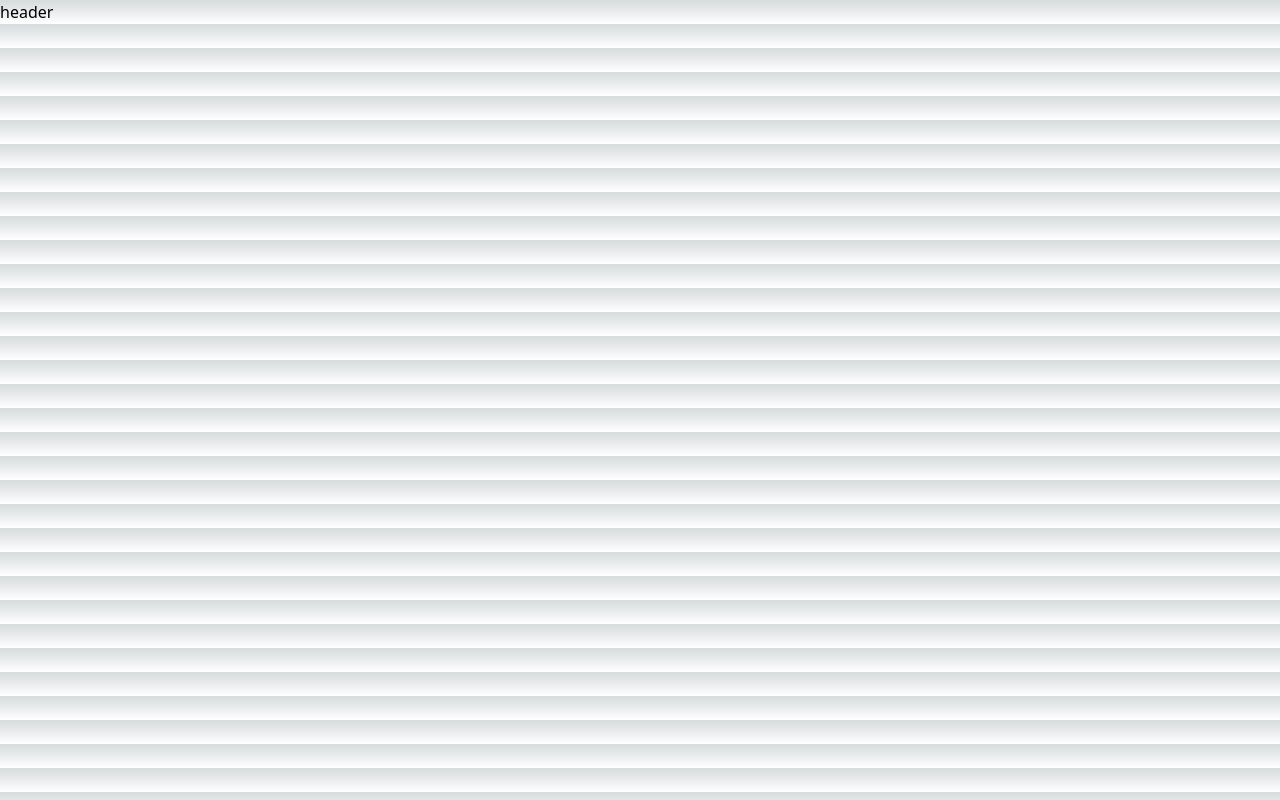
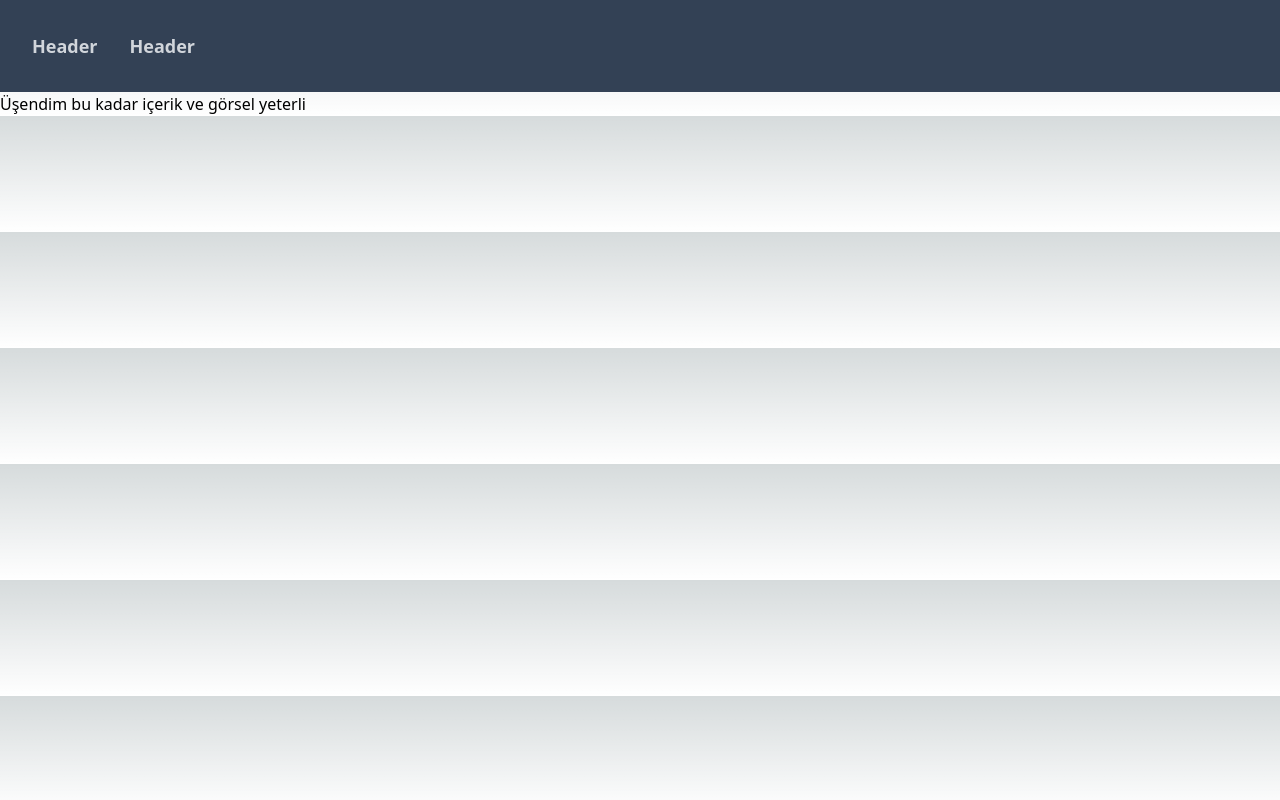
Before and after one commit to eminboydak/web-journey, a Next.js app: page / in a window 1280 px wide. Built offline with nearby package versions, Linux system fonts and the light colour scheme.

Commit message:
page Changed index page

```diff
--- a/src/pages/index.js
+++ b/src/pages/index.js
@@ -1,9 +1,13 @@
-import Link from "next/link";
+import PageLayout from "@/components/layout/PageLayout";
 
 export default function Home() {
   return (
     <>
-      <Link href="/header">header</Link>
+      <PageLayout>
+        <div className="">
+          <h1>Üşendim bu kadar içerik ve görsel yeterli</h1>
+        </div>
+      </PageLayout>
     </>
   );
 }
```
